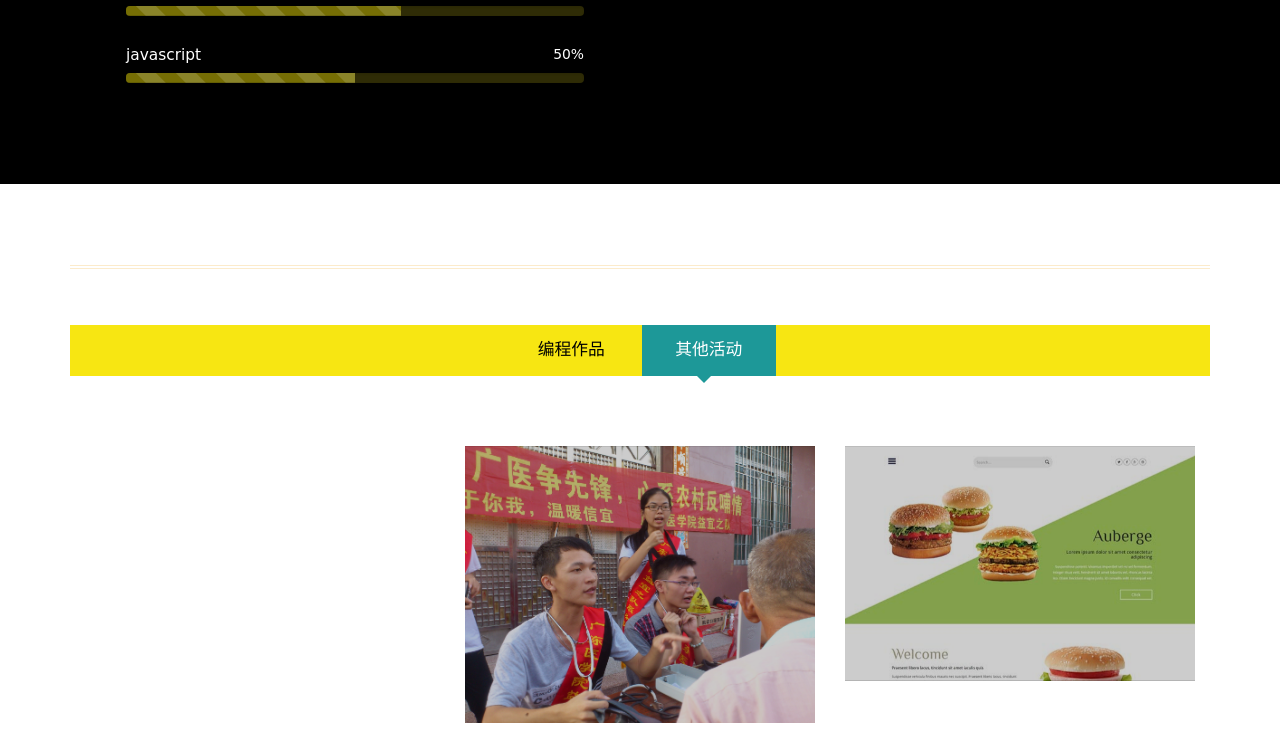
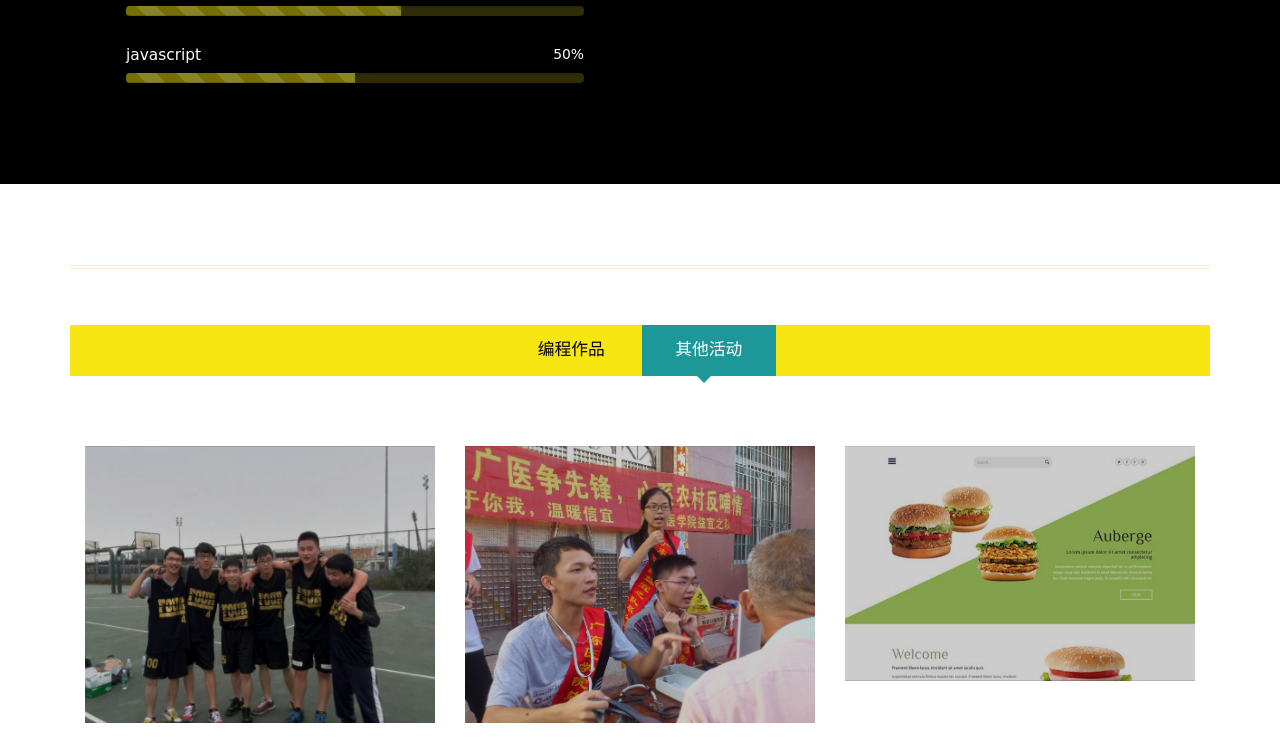
Before and after one commit to chenRunfeng/chenrunfeng.github.com, a plain HTML site: page index.html in a window 1280 px wide. Both pictures are taken after a click on the tab "其他活动". Shown: the part 3542-4292 px from the top of the page. Drawn offline with Linux system fonts and the light colour scheme; a web font is replaced by a local one.

Commit message:
update index.html

```diff
--- a/index.html
+++ b/index.html
@@ -417,8 +417,8 @@ License URL: http://creativecommons.org/licenses/by/3.0/
 							<div class="tab_img">
 								<div class="col-md-4 portfolio-grids">
 									<div class="grid">
-										<a href="images/basketball.jpg" class="swipebox" title="Lorem ipsum dolor sit amet, consectetur adipiscing elit. Duis maximus tortor diam, ac lobortis justo rutrum quis. Praesent non purus fermentum, eleifend velit non">
-											<img src="images/basketball.jpg" alt="" class="img-responsive" />
+										<a href="images/basketbball.jpg" class="swipebox" title="Lorem ipsum dolor sit amet, consectetur adipiscing elit. Duis maximus tortor diam, ac lobortis justo rutrum quis. Praesent non purus fermentum, eleifend velit non">
+											<img src="images/basketbball.jpg" alt="" class="img-responsive" />
 											<div class="figcaption">
 												<h3><span> 大一新生杯</span></h3>
 												<p>篮球是我喜欢的运动，虽然再没有机会参加正规的比赛了</p>
```
